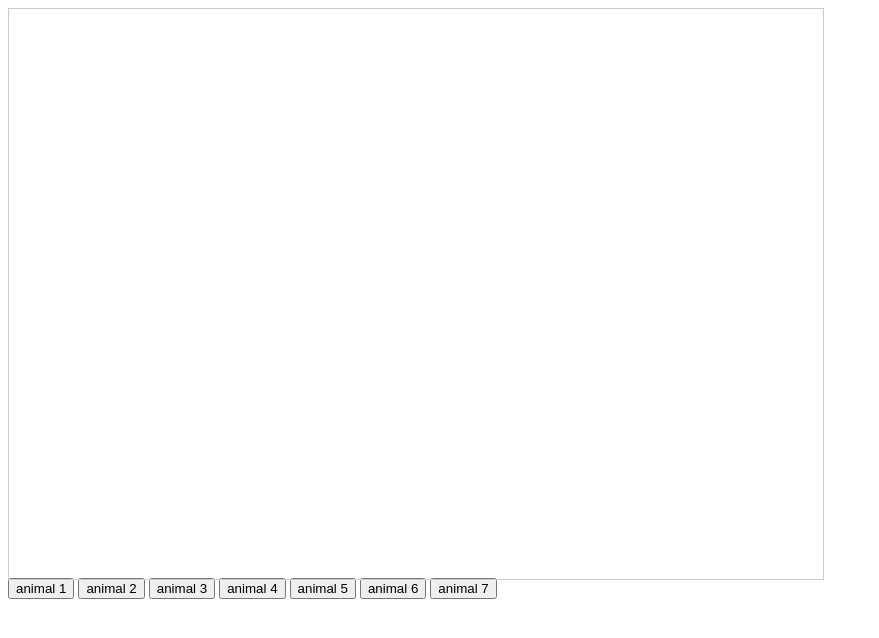
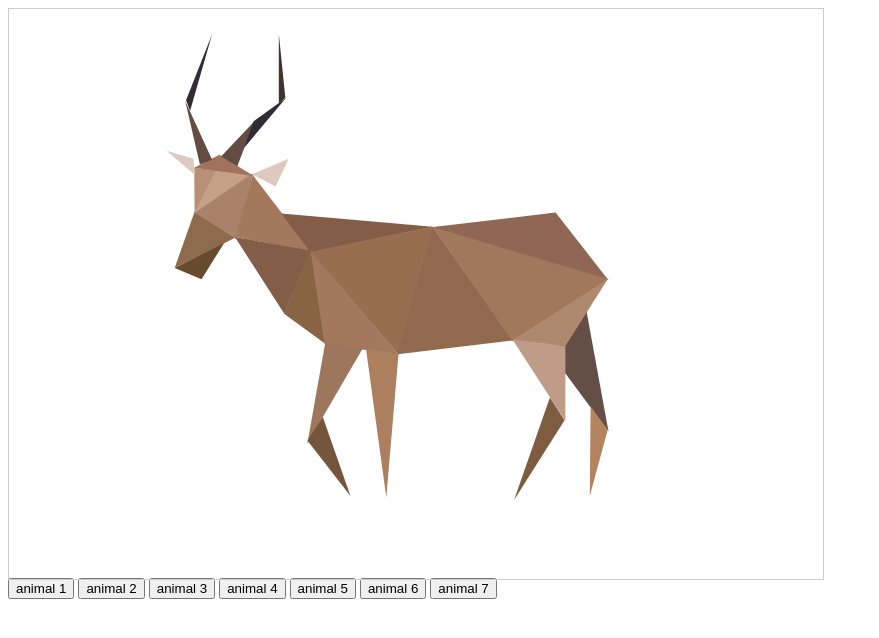
Before and after one commit to daialihexiaoniu/Code_demo, a website with bundled scripts: page src/inPieces/inPieces.html in a window 1280 px wide. Shown: the whole page, without its empty margins (0-879 px from the left). Built offline with nearby package versions, Linux system fonts and the light colour scheme.

Commit message:
add hirola

```diff
--- a/src/inPieces/inPieces.scss
+++ b/src/inPieces/inPieces.scss
@@ -3712,3 +3712,126 @@
         background-color: #D7D3D2;
     }
 }
+
+.pieces-wrap-30 .shard-wrap {
+    &:nth-child(1) .shard {
+        clip-path: polygon(20.35% 45.429%, 22.8% 35.571%, 28.95% 39.286%);
+        background-color: #8F6B4E;
+    }
+    &:nth-child(2) .shard {
+        clip-path: polygon(20.35% 45.429%, 26.45% 41%, 23.65% 47.429%);
+        background-color: #684B2D;
+    }
+    &:nth-child(3) .shard {
+        clip-path: polygon(22.8% 35.714%, 22.75% 27.857%, 30.05% 29%);
+        background-color: #B89076;
+    }
+    &:nth-child(4) .shard {
+        clip-path: polygon(25.4% 28.357%, 29.7% 28.929%, 22.8% 35.643%);
+        background-color: #c6a188;
+    }
+    &:nth-child(5) .shard {
+        clip-path: polygon(22.8% 35.714%, 30% 28.857%, 27.95% 40.4%);
+        background-color: #AA8269;
+    }
+    &:nth-child(6) .shard {
+        clip-path: polygon(22.85% 29.143%, 19.35% 24.857%, 22.65% 26.286%);
+        background-color: #DEC9BF;
+    }
+    &:nth-child(7) .shard {
+        clip-path: polygon(22.75% 27.857%, 25.85% 25.571%, 30.05% 29.286%);
+        background-color: #A2725D;
+    }
+    &:nth-child(8) .shard {
+        clip-path: polygon(29.85% 29%, 34.35% 26.286%, 32.75% 31.143%);
+        background-color: #DEC9BF;
+    }
+    &:nth-child(9) .shard {
+        clip-path: polygon(23.45% 27.286%, 21.65% 16.143%, 24.95% 26.429%);
+        background-color: #634C42;
+    }
+    &:nth-child(10) .shard {
+        clip-path: polygon(26.05% 25.857%, 30.15% 19.714%, 28.05% 27.571%);
+        background-color: #634C42;
+    }
+    &:nth-child(11) .shard {
+        clip-path: polygon(21.75% 16%, 24.95% 4.429%, 22.25% 17.857%);
+        background-color: #312B34;
+    }
+    &:nth-child(12) .shard {
+        clip-path: polygon(30.05% 19.714%, 34.05% 15.571%, 28.85% 24.429%);
+        background-color: #312B34;
+    }
+    &:nth-child(13) .shard {
+        clip-path: polygon(33.15% 16.571%, 33.15% 4.429%, 33.95% 15.571%);
+        background-color: #413430;
+    }
+    &:nth-child(14) .shard {
+        clip-path: polygon(29.95% 29.143%, 37.15% 42.571%, 27.85% 40%);
+        background-color: #A3785C;
+    }
+    &:nth-child(15) .shard {
+        clip-path: polygon(27.75% 40%, 37.15% 42.429%, 33.8% 53.4%);
+        background-color: #835D48;
+    }
+    &:nth-child(16) .shard {
+        clip-path: polygon(33.45% 35.857%, 52.05% 38.2%, 37.05% 42.714%);
+        background-color: #835D48;
+    }
+    &:nth-child(17) .shard {
+        clip-path: polygon(37.2% 42.1%, 38.85% 58.714%, 33.75% 53.429%);
+        background-color: #896444;
+    }
+    &:nth-child(18) .shard {
+        clip-path: polygon(37.05% 42.429%, 47.85% 60.714%, 38.75% 58.714%);
+        background-color: #A3785C;
+    }
+    &:nth-child(19) .shard {
+        clip-path: polygon(37.05% 42.571%, 52.05% 38.143%, 47.85% 60.714%);
+        background-color: #996E50;
+    }
+    &:nth-child(20) .shard {
+        clip-path: polygon(38.85% 58.571%, 43.45% 59.571%, 36.65% 76.286%);
+        background-color: #9E765B;
+    }
+    &:nth-child(21) .shard {
+        clip-path: polygon(38.55% 71.571%, 41.95% 85.429%, 36.65% 75.714%);
+        background-color: #76563A;
+    }
+    &:nth-child(22) .shard {
+        clip-path: polygon(43.85% 59.571%, 47.85% 60.571%, 46.35% 85.714%);
+        background-color: #AC805E;
+    }
+    &:nth-child(23) .shard {
+        clip-path: polygon(47.75% 60.571%, 52% 38.143%, 61.95% 58.143%);
+        background-color: #91694E;
+    }
+    &:nth-child(24) .shard {
+        clip-path: polygon(51.85% 38.286%, 67.15% 35.714%, 73.65% 47.571%);
+        background-color: #906754;
+    }
+    &:nth-child(25) .shard {
+        clip-path: polygon(52.05% 38.286%, 73.65% 47.429%, 61.85% 58.286%);
+        background-color: #A2785C;
+    }
+    &:nth-child(26) .shard {
+        clip-path: polygon(65.85% 59.143%, 70.85% 52.286%, 73.65% 74.143%);
+        background-color: #654E45;
+    }
+    &:nth-child(27) .shard {
+        clip-path: polygon(61.85% 58.143%, 73.55% 47.429%, 68.35% 59.143%);
+        background-color: #AF896D;
+    }
+    &:nth-child(28) .shard {
+        clip-path: polygon(61.85% 58%, 68.35% 59.143%, 68.35% 72.286%);
+        background-color: #BF9C87;
+    }
+    &:nth-child(29) .shard {
+        clip-path: polygon(71.45% 69.714%, 73.55% 73.857%, 71.35% 85.429%);
+        background-color: #B48461;
+    }
+    &:nth-child(30) .shard {
+        clip-path: polygon(66.45% 68.143%, 68.25% 72.143%, 62.05% 86.143%);
+        background-color: #7E5C3F;
+    }
+}
```
